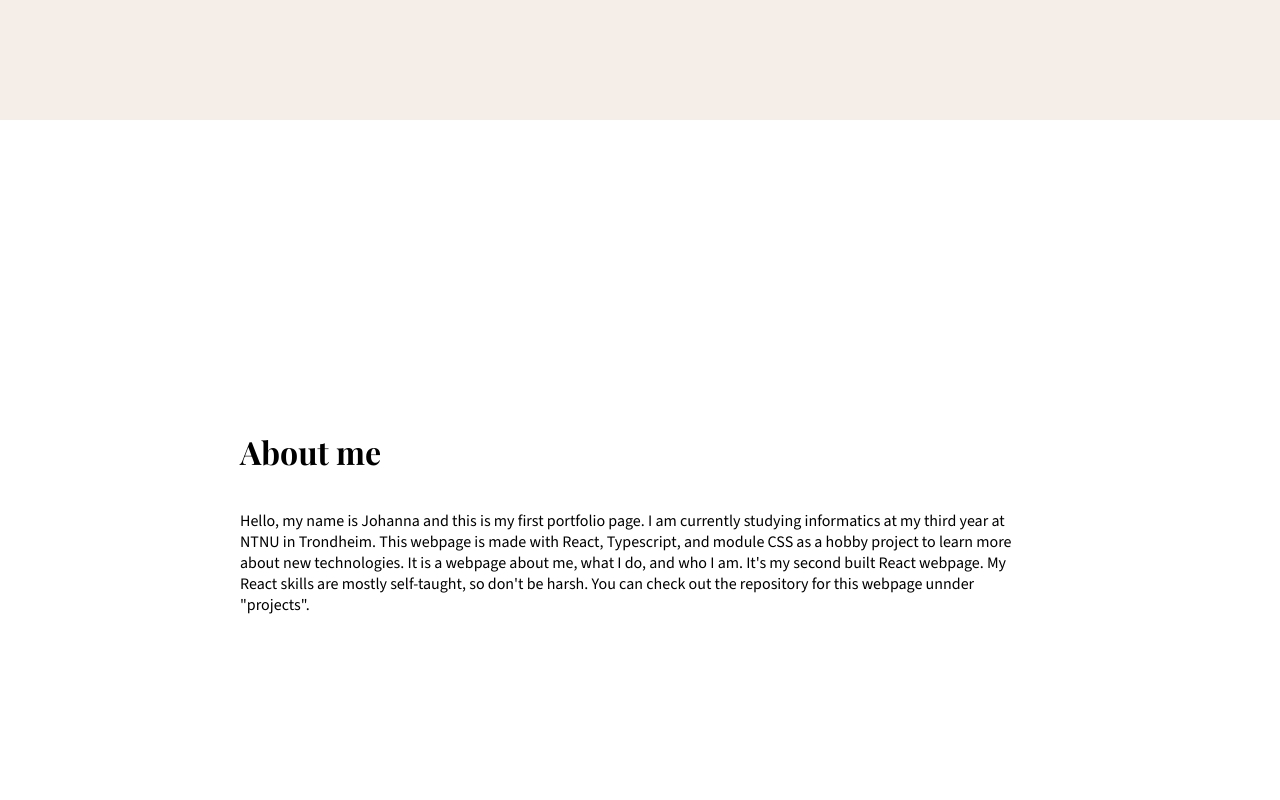
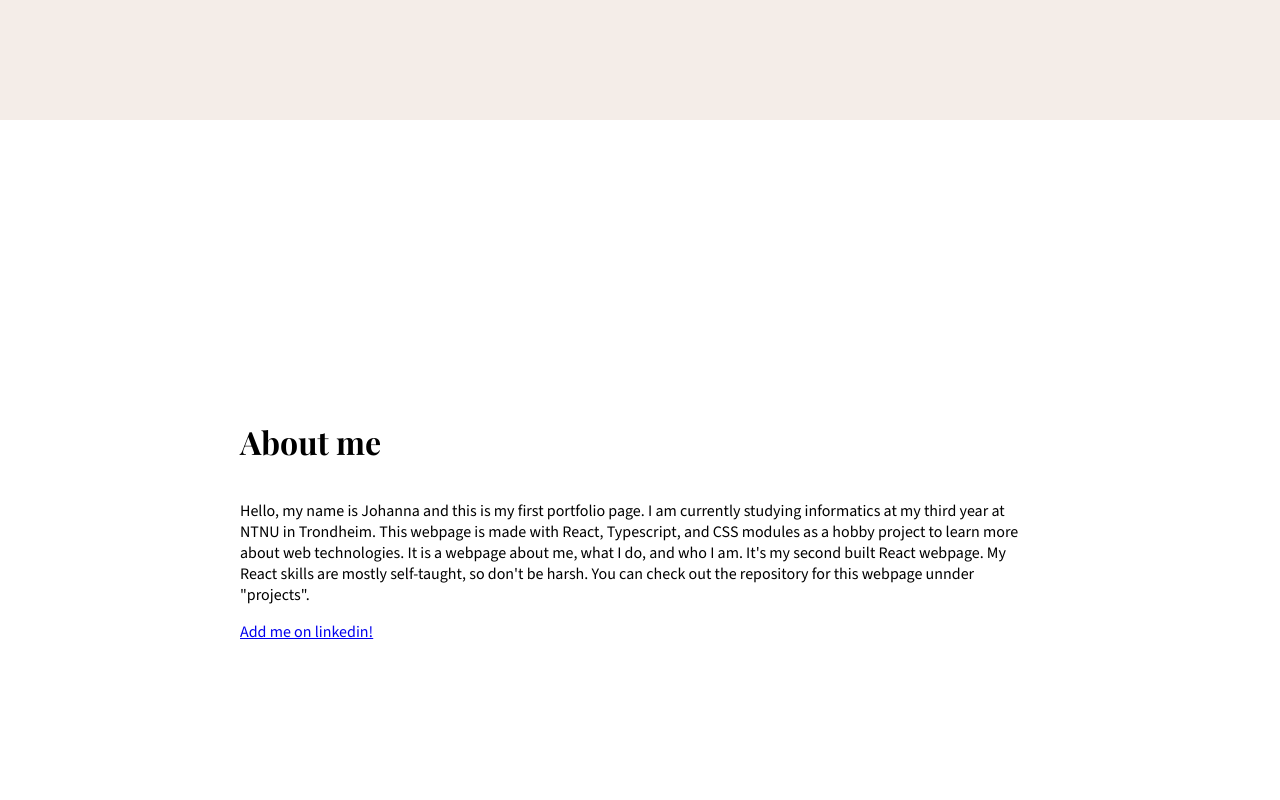
Before and after one commit to johannawilmers/portfolio, a React (Vite) app: page / in a window 1280 px wide. Shown: the part 680-1480 px from the top of the page. Built offline with nearby package versions, Linux system fonts and the light colour scheme; a web font is replaced by a local one.

Commit message:
Small design changes

```diff
--- a/index.html
+++ b/index.html
@@ -10,7 +10,7 @@
       href="https://fonts.googleapis.com/css2?family=Playfair+Display:ital,wght@0,400;0,700;0,900;1,400;1,700;1,900&family=Source+Sans+3:ital,wght@0,300;0,400;0,700;1,300;1,400;1,700&display=swap"
       rel="stylesheet"
     />
-    <title>Vite + React + TS</title>
+    <title>Portfolio - Johanna Wilmers</title>
   </head>
   <body>
     <div id="root"></div>
--- a/src/App.module.css
+++ b/src/App.module.css
@@ -31,16 +31,19 @@
   justify-content: center;
   margin: 0 auto;
 }
+
 .projects {
   background-color: #f4ede87c;
   padding-top: 64px;
 }
+
 .contentWrapper {
   display: grid;
   max-width: 800px;
   min-height: 100vh;
   place-content: center;
   margin: 0 auto;
+  padding: 0 16px;
 }
 
 .work {
--- a/src/App.tsx
+++ b/src/App.tsx
@@ -26,13 +26,16 @@ function App() {
           <p>
             Hello, my name is Johanna and this is my first portfolio page. I am
             currently studying informatics at my third year at NTNU in
-            Trondheim. This webpage is made with React, Typescript, and module
-            CSS as a hobby project to learn more about new technologies. It is a
-            webpage about me, what I do, and who I am. It's my second built
+            Trondheim. This webpage is made with React, Typescript, and CSS
+            modules as a hobby project to learn more about web technologies. It
+            is a webpage about me, what I do, and who I am. It's my second built
             React webpage. My React skills are mostly self-taught, so don't be
             harsh. You can check out the repository for this webpage unnder
             "projects".
           </p>
+          <a href="https://www.linkedin.com/in/johanna-wilmers-02a580221/?originalSubdomain=no">
+            Add me on linkedin!
+          </a>
         </div>
       </div>
       <div className={s.projects} id="projects">
--- a/src/components/Cv.module.css
+++ b/src/components/Cv.module.css
@@ -1,3 +1,11 @@
-.experience {
-  padding-bottom: 36px;
+.experiences {
+  display: flex;
+  flex-direction: column;
+  row-gap: 32px;
 }
+
+.experience h3,
+.experience h5,
+.experience p {
+  margin: 0;
+}
--- a/src/components/Navbar.module.css
+++ b/src/components/Navbar.module.css
@@ -3,6 +3,8 @@
   display: flex;
   justify-content: center;
   width: 100%;
+  backdrop-filter: blur(20px);
+  -webkit-backdrop-filter: blur(20px);
 }
 
 .wrapper {
--- a/src/components/Voulentarywork.tsx
+++ b/src/components/Voulentarywork.tsx
@@ -76,7 +76,7 @@ function Work() {
   return (
     <>
       <h1>Voulentary work</h1>
-      <div>
+      <div className={s.experiences}>
         {allVoulentaryExperiences.map((experience) => (
           <div className={s.experience}>
             <h3>{experience.title}</h3>
--- a/src/components/Work.tsx
+++ b/src/components/Work.tsx
@@ -54,7 +54,7 @@ function Work() {
   return (
     <>
       <h1>Work experience</h1>
-      <div>
+      <div className={s.experiences}>
         {allWorkExperiences.map((experience) => (
           <div className={s.experience}>
             <h3>{experience.title}</h3>
```
